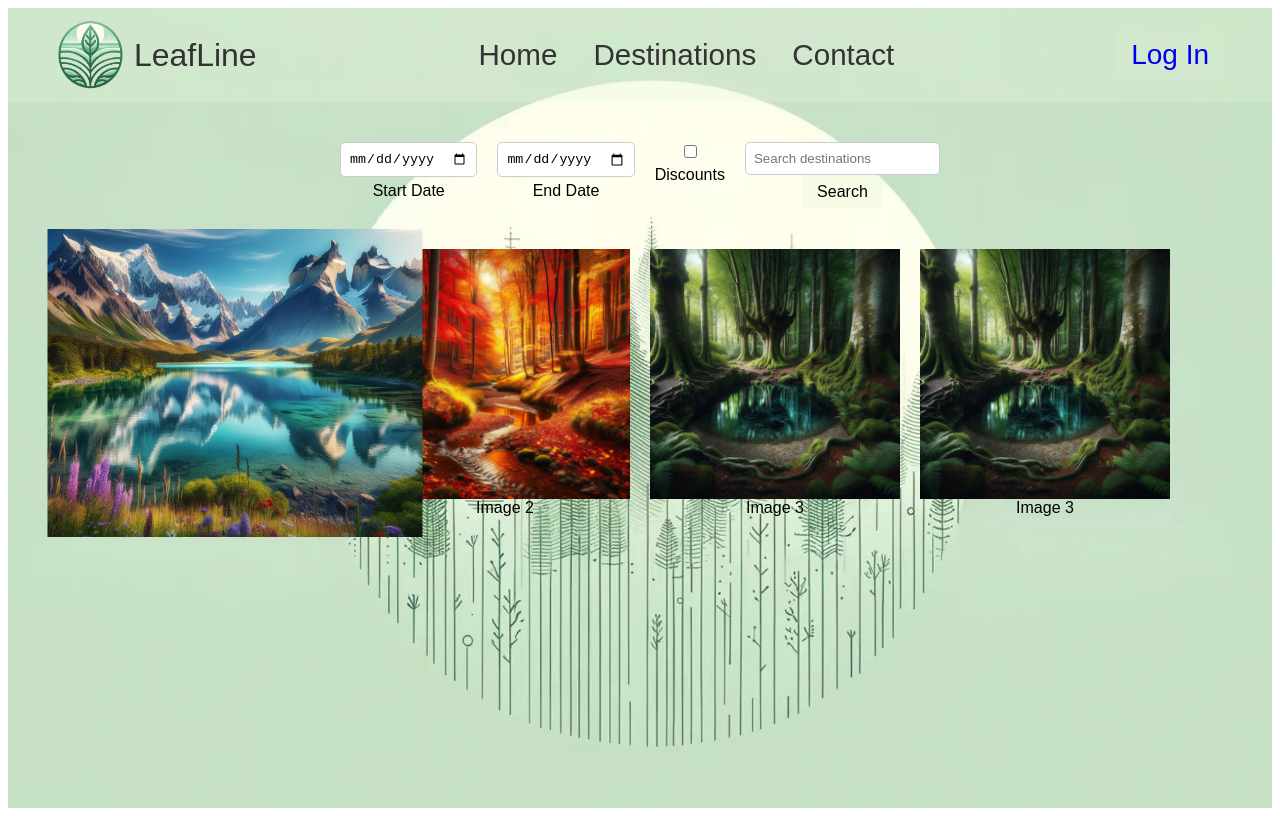
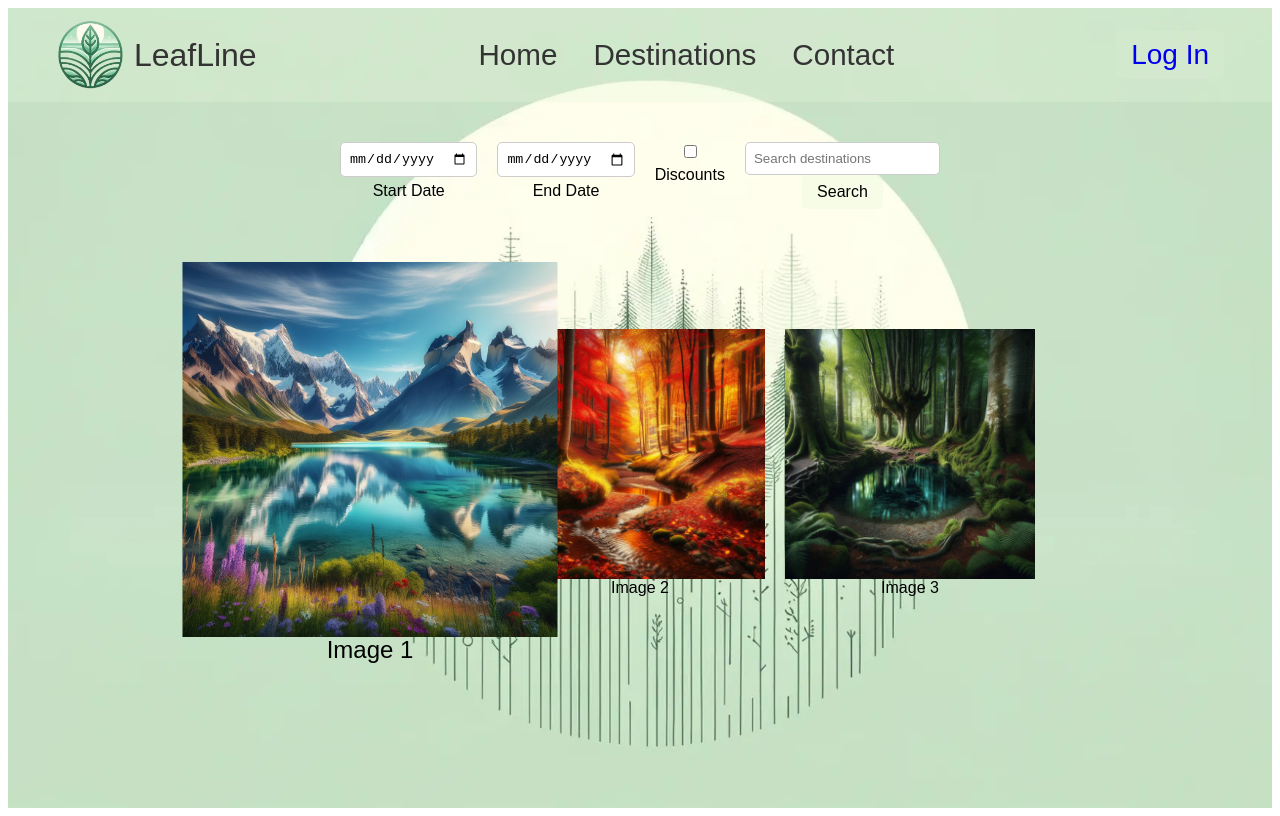
Before and after one commit to MargineanTeodor/LeafLine, an Angular app: page /destinations in a window 1280 px wide. Built offline with nearby package versions, Linux system fonts and the light colour scheme.

Commit message:
cover flow visual + discounts ckbox

```diff
--- a/src/app/app.module.ts
+++ b/src/app/app.module.ts
@@ -9,7 +9,7 @@ import { ContactComponent } from './pages/contact/contact.component';
 import { RegisterComponent } from './pages/register/register.component';
 import { LoginComponent } from './pages/login/login.component';
 import { LocationComponent } from './pages/location/location.component';
-
+import { FormsModule } from '@angular/forms';
 @NgModule({
   declarations: [
     AppComponent,
@@ -23,7 +23,8 @@ import { LocationComponent } from './pages/location/location.component';
   imports: [
     BrowserModule,
     AppRoutingModule,
-    ReactiveFormsModule
+    ReactiveFormsModule,
+    FormsModule,
   ],
   providers: [],
   bootstrap: [AppComponent]
--- a/src/app/pages/destinations/destinations.component.css
+++ b/src/app/pages/destinations/destinations.component.css
@@ -124,7 +124,7 @@ html, body {
     display: flex;
     justify-content: center;
     overflow-x: auto;
-    padding: 20px;
+    padding: 100px;
   }
 
   .cover-flow div {
--- a/src/app/pages/destinations/destinations.component.html
+++ b/src/app/pages/destinations/destinations.component.html
@@ -31,9 +31,9 @@
       <label for="end-date">End Date</label>
     </div>
     <div class="checkbox-group">
-      <input type="checkbox" id="only-available" name="only-available">
-      <label for="only-available">Discounts</label>
-    </div>
+        <input type="checkbox" id="only-available" name="only-available" [(ngModel)]="isDiscountOnly" (change)="updateVisibleImages()">
+        <label for="only-available">Discounts</label>
+      </div>
     <div class="search-group">
       <input type="text" id="search-field" name="search-field" placeholder="Search destinations">
       <button type="submit" class="search-button">Search</button>
--- a/src/app/pages/destinations/destinations.component.ts
+++ b/src/app/pages/destinations/destinations.component.ts
@@ -7,32 +7,35 @@ import { Component } from '@angular/core';
 })
 export class DestinationsComponent {
   images = [
-    { id: 1, url: 'assets/images/photo1.jpg', title: 'Image 1' },
-    { id: 2, url: 'assets/images/photo2.jpg', title: 'Image 2' },
-    { id: 3, url: 'assets/images/photo3.jpg', title: 'Image 3' },
-    { id: 4, url: 'assets/images/photo3.jpg', title: 'Image 3' },
-    { id: 5, url: 'assets/images/photo3.jpg', title: 'Image 3' },
-    { id: 6, url: 'assets/images/photo3.jpg', title: 'Image 3' },
-    { id: 7, url: 'assets/images/photo3.jpg', title: 'Image 3' },
-    { id: 8, url: 'assets/images/photo3.jpg', title: 'Image 3' },
-    { id: 9, url: 'assets/images/photo3.jpg', title: 'Image 3' },
-    { id: 10, url: 'assets/images/photo3.jpg', title: 'Image 3' },
+    { id: 1, url: 'assets/images/photo1.jpg', title: 'Image 1',discount: true },
+    { id: 2, url: 'assets/images/photo2.jpg', title: 'Image 2',discount: true },
+    { id: 3, url: 'assets/images/photo3.jpg', title: 'Image 3',discount: false },
+    { id: 4, url: 'assets/images/photo3.jpg', title: 'Image 3',discount: false },
+    { id: 5, url: 'assets/images/photo3.jpg', title: 'Image 3',discount: false },
+    { id: 6, url: 'assets/images/photo3.jpg', title: 'Image 3',discount: false},
+    { id: 7, url: 'assets/images/photo3.jpg', title: 'Image 3',discount: false },
+    { id: 8, url: 'assets/images/photo3.jpg', title: 'Image 3',discount: false },
+    { id: 9, url: 'assets/images/photo3.jpg', title: 'Image 3',discount: false },
+    { id: 10, url: 'assets/images/photo3.jpg', title: 'Image 3',discount: false },
   ]
   currentImageIndex: number = 0;
+  isDiscountOnly: boolean = false;
+  get visibleImages() {
+    let filteredImages = this.isDiscountOnly ? this.images.filter(image => image.discount) : this.images;
 
-  get visibleImages() {
     const desiredImagesEachSide = 2;
-    let startIndex = this.currentImageIndex - desiredImagesEachSide;
-    let endIndex = this.currentImageIndex + desiredImagesEachSide;
-    if (startIndex < 0) {
-      endIndex = 3;
-      startIndex = 0;
-    } else if (endIndex > this.images.length - 1) {
-      startIndex =this.images.length-4;
-      endIndex = this.images.length - 1;
+    let startIndex = Math.max(this.currentImageIndex - desiredImagesEachSide, 0);
+    let endIndex = Math.min(this.currentImageIndex + desiredImagesEachSide, filteredImages.length - 1);
+
+    return filteredImages.slice(startIndex, endIndex + 1);
+  }
+
+  updateVisibleImages(): void {
+    const filteredImages = this.isDiscountOnly ? this.images.filter(image => image.discount) : this.images;
+
+    if (!filteredImages.map(image => image.id).includes(this.images[this.currentImageIndex].id)) {
+      this.currentImageIndex = 0; // Reset to the first image if the current is not in the filtered list
     }
-
-    return this.images.slice(startIndex, endIndex + 1);
   }
 
   setCurrentImageIndex(index: number): void {
```
